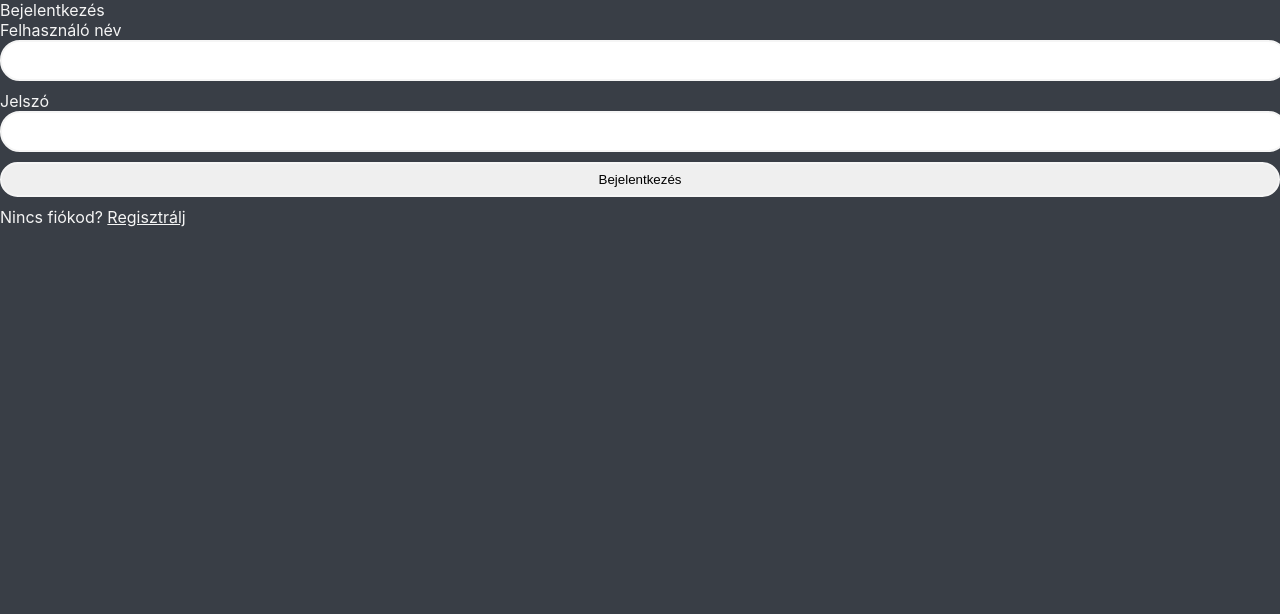
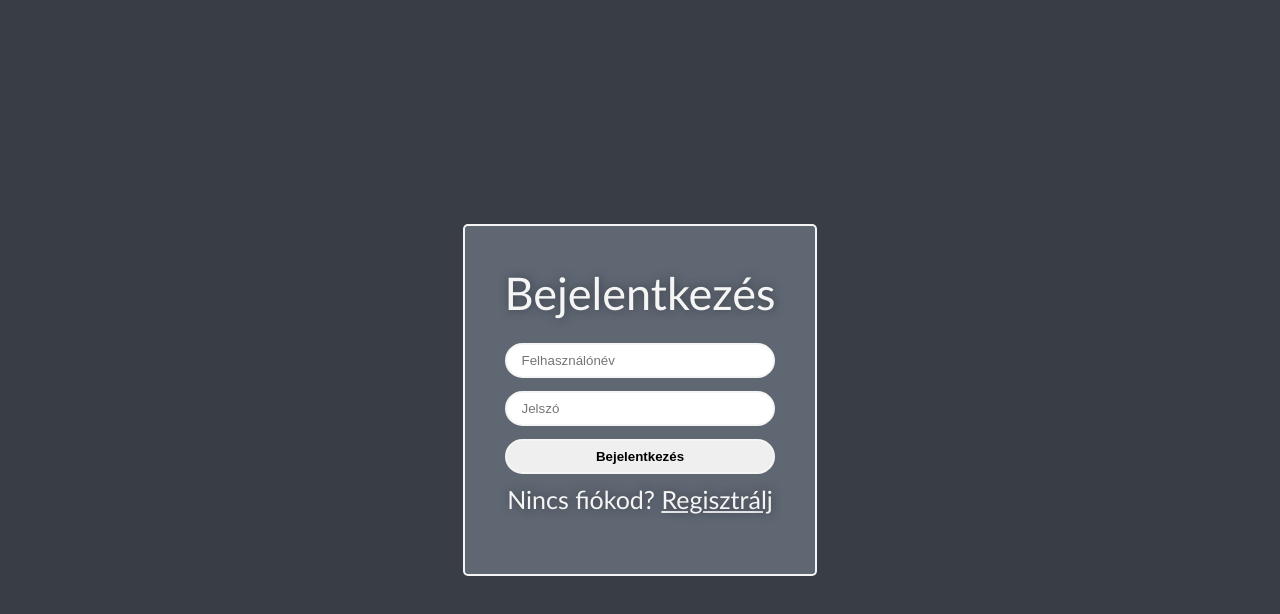
Before and after one commit to RickBally/nye-2025-webapp-project, a React (Create React App) app: page /login in a window 1280 px wide. Shown: the top 614 px of the page. Built offline with nearby package versions, Linux system fonts and the light colour scheme.

Commit message:
Finished login UI

```diff
--- a/src/views/Login.tsx
+++ b/src/views/Login.tsx
@@ -4,19 +4,18 @@ import './../css/login.css';
 
 export function Login() {
   return (
-    <div className="Page">
-      <div>Bejelentkezés</div>
-      <div>
+    <div className="page">
+    <div className="container">
+      <div className='gridItems'>
+        <div id="login">Bejelentkezés</div>
         <div>
-          <label>Felhasználó név</label>
-          <input type='text' required></input>
+          <input id='textInput' type='text' required placeholder='Felhasználónév'></input>
         </div>
         <div>
-          <label>Jelszó</label>
-          <input type='password' required></input>
+          <input id='textInput' type='password' required placeholder='Jelszó'></input>
         </div>
         <div>
-          <input type='button' value={'Bejelentkezés'}></input>
+          <input id='buttonInput' type='button' value={'Bejelentkezés'}></input>
         </div>
         <div>
           <label>Nincs fiókod? </label>
@@ -24,5 +23,6 @@ export function Login() {
         </div>
       </div>
     </div>
+    </div>
   );
 }
```
